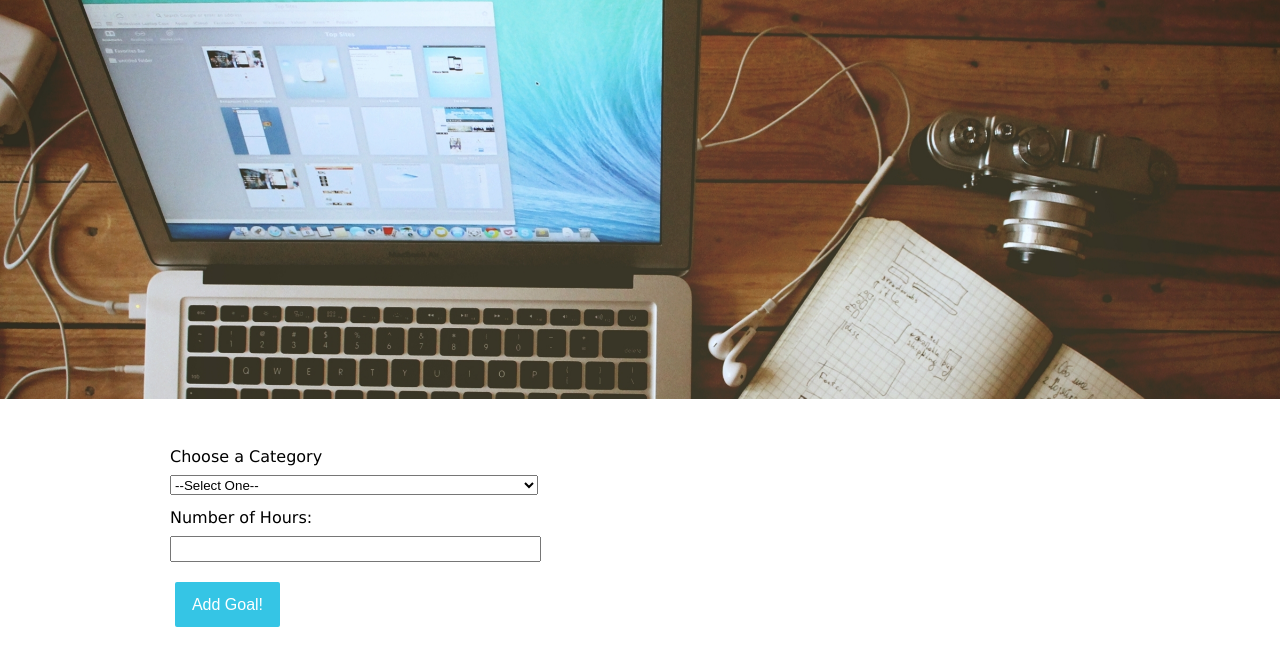
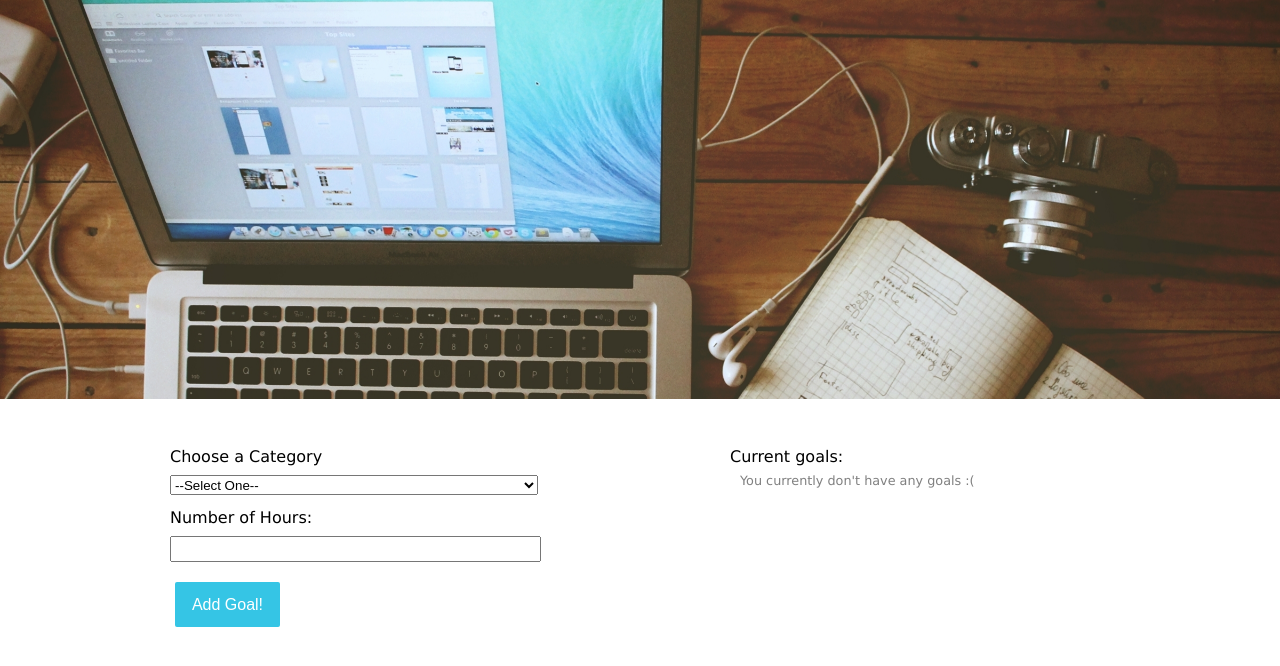
Before and after one commit to uvarov916/Productify, a PHP site: page /settings.html in a window 1280 px wide. Shown: the part 51-717 px from the top of the page. Run offline with PHP 8.4, Linux system fonts and the light colour scheme.

Commit message:
Added current goals to settings page

```diff
--- a/settings.html
+++ b/settings.html
@@ -46,6 +46,8 @@
 			</div>
 
 			<div class="right">
+				<h3>Current goals:</h3>
+				<div class="no_goals">You currently don't have any goals :(</div>
 			</div>
 		</div>
 
--- a/styles/main.css
+++ b/styles/main.css
@@ -164,13 +164,13 @@ body {
   background-attachment: fixed;
   background-size: cover;
   height: 400px; }
-#about .left, #about .right {
+#about > .center {
+  margin-top: 50px; }
+#about .left {
   display: inline;
   float: left;
   width: 47.91667%;
   margin: 0 1.04167%; }
-#about .left form {
-  margin-top: 50px; }
   #about .left form span {
     display: block;
     margin-bottom: 10px; }
@@ -193,3 +193,14 @@ body {
     margin: 0 1.04167%;
     font-size: 1em;
     margin-top: 5px; }
+#about .right {
+  display: inline;
+  float: left;
+  width: 39.58333%;
+  margin: 0 1.04167%;
+  margin-left: 9.375%; }
+  #about .right div {
+    margin: 10px 0 0 10px; }
+  #about .right .no_goals {
+    font-size: 0.8em;
+    color: grey; }
--- a/styles/main.scss
+++ b/styles/main.scss
@@ -129,13 +129,13 @@ body {
 		height: 400px;
 	}
 
-	.left, .right {
-		@include column(6);
+	> .center {
+		margin-top: 50px;
 	}
 
 	.left {
+		@include column(6);
 		form {
-			margin-top: 50px;
 			span {
 				display: block;
 				margin-bottom: 10px;
@@ -159,5 +159,19 @@ body {
 		}
 	}
 
+	.right {
+		@include column(5);
+		@include push(1);
+
+		div {
+			margin: 10px 0 0 10px;
+		}
+
+		.no_goals {
+			font-size: 0.8em;
+			color: grey;
+		}
+	}
+
 
 }
```
